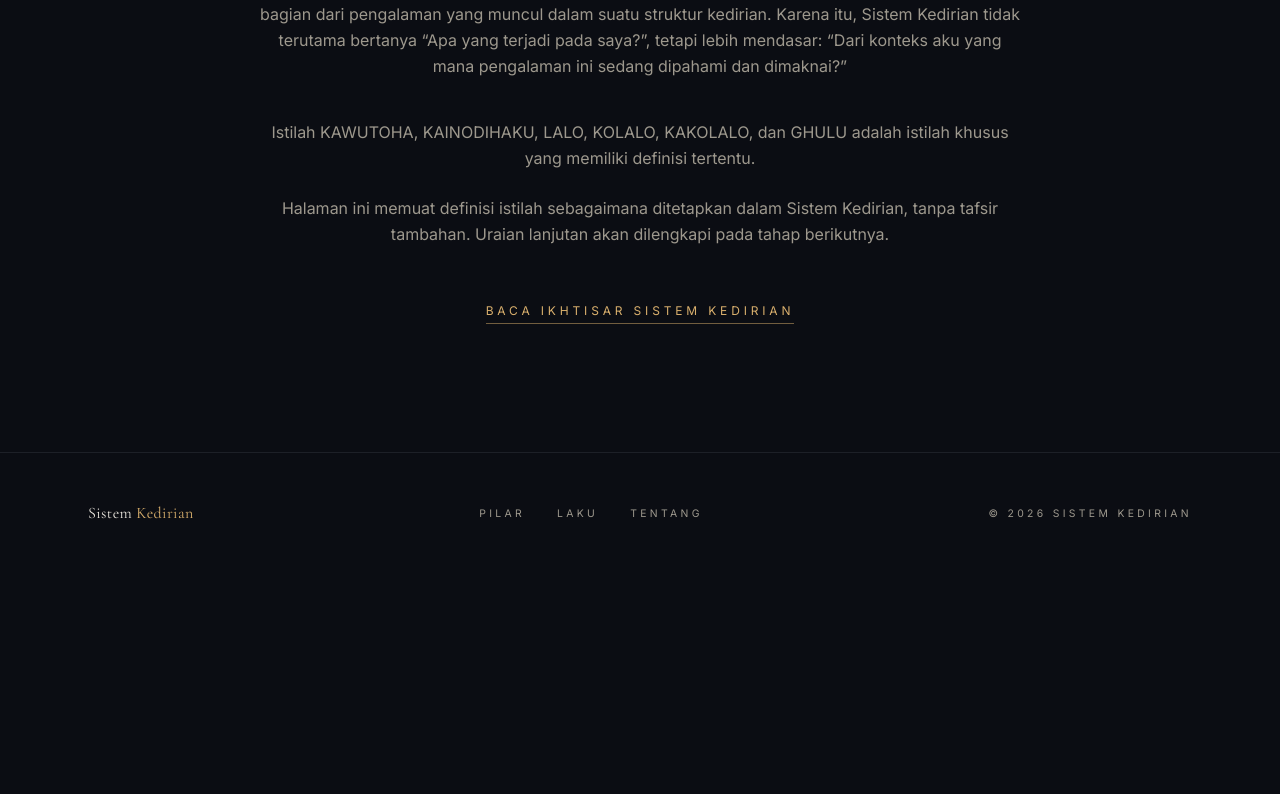
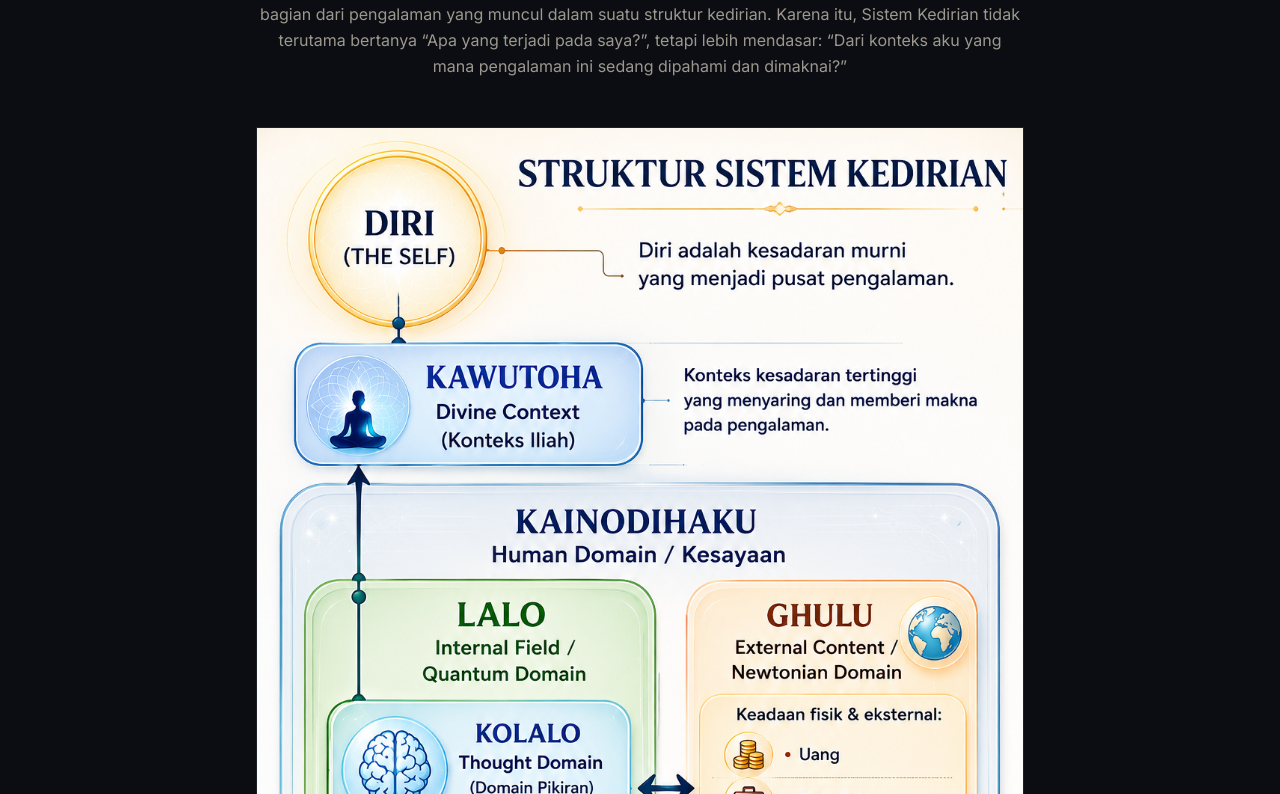
Before and after one commit to spiritualsciencezone/sistem-kedirian, a Next.js app: page / in a window 1280 px wide. Shown: the part 4586-5380 px from the top of the page. Before the commit the page ends 5159 px from the top, so only its background shows below. Built offline with nearby package versions, Linux system fonts and the light colour scheme.

Commit message:
Update about.tsx

```diff
--- a/components/about.tsx
+++ b/components/about.tsx
@@ -1,3 +1,4 @@
+import Image from 'next/image'
 import Link from 'next/link'
 import { editorialNote } from '@/lib/kedirian'
 
@@ -29,6 +30,16 @@ export function About() {
           pengalaman ini sedang dipahami dan dimaknai?”
           </p>
 
+          <div className="mt-12 overflow-hidden border border-border/60">
+          <Image
+          src="/images/struktur-sistem-kedirian.png"
+          alt="Infografis Struktur Sistem Kedirian"
+          width={1536}
+          height={2048}
+          className="h-auto w-full"
+          />
+          </div>
+
           <p className="mt-10 leading-relaxed text-muted-foreground text-pretty">
             Istilah KAWUTOHA, KAINODIHAKU, LALO, KOLALO, KAKOLALO, dan GHULU adalah
             istilah khusus yang memiliki definisi tertentu.
```
